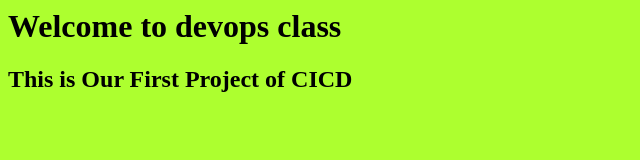
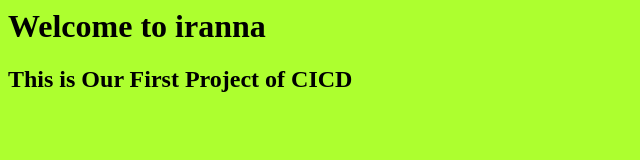
Before and after one commit to irannabngr92/cicd1, a plain HTML site: page index.html in a window 1280 px wide. Shown: the whole page, without its empty margins (0-640 px from the left). Drawn offline with Linux system fonts and the light colour scheme.

Commit message:
Update index.html

```diff
--- a/index.html
+++ b/index.html
@@ -9,7 +9,7 @@
 	</style>
 </head>
 <body>
-	<h1>Welcome to devops class </h1>
+	<h1>Welcome to iranna </h1>
 <h2>This is Our First Project of CICD</h2>
 </body>
 </html>
```
